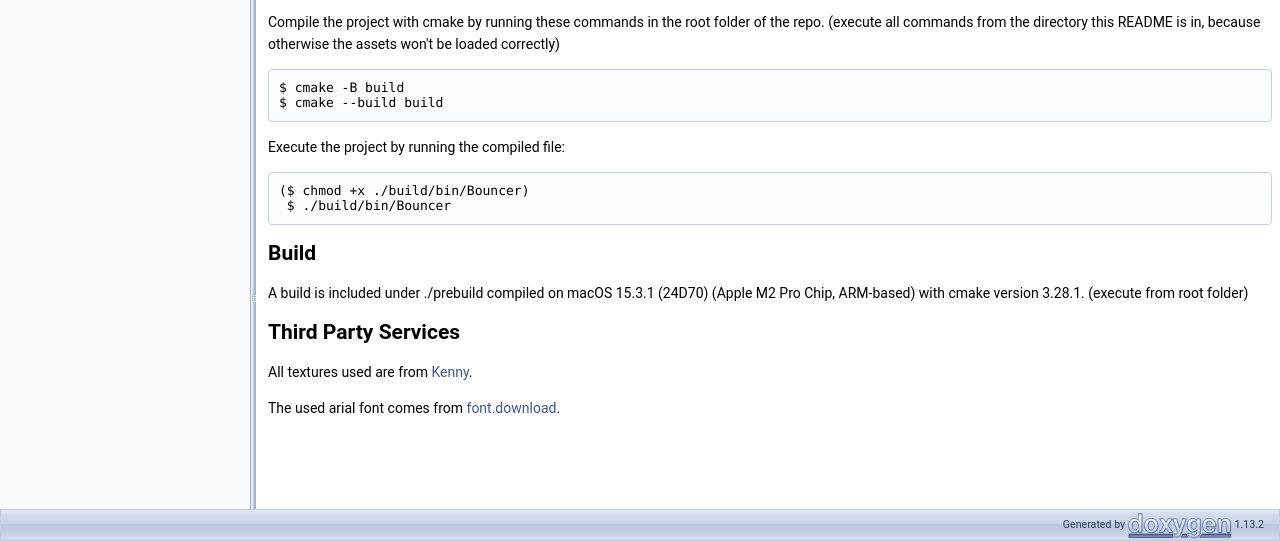
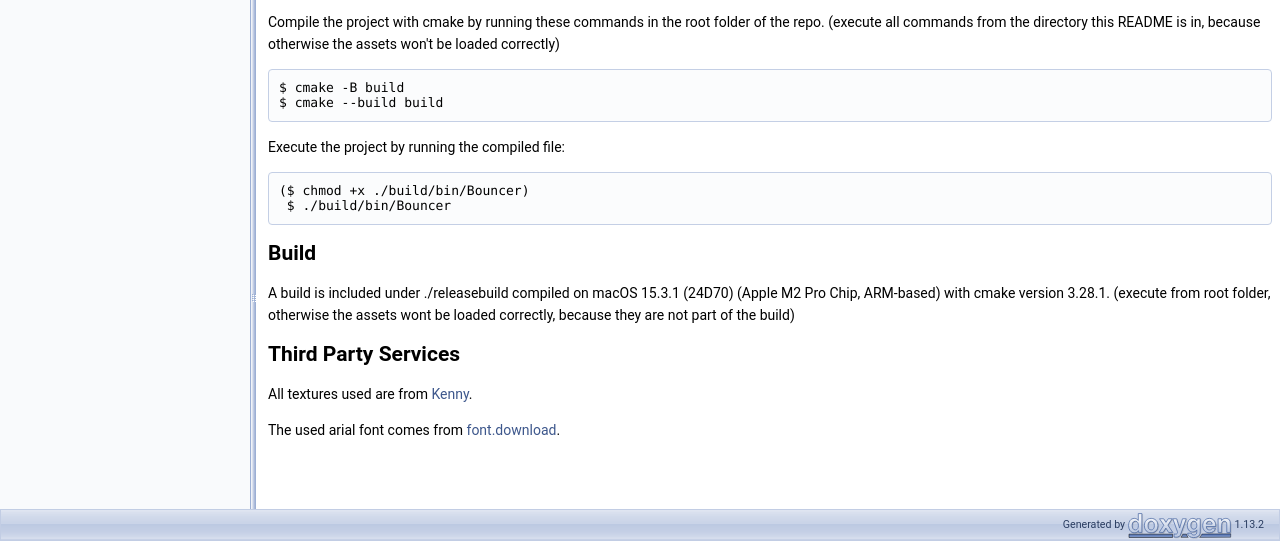
Before and after one commit to Justinus22/Bouncer, a plain HTML site: page documentation/index.html in a window 1280 px wide. Shown: the part 259-800 px from the top of the page. Drawn offline with Linux system fonts and the light colour scheme.

Commit message:
update readme

```diff
--- a/documentation/index.html
+++ b/documentation/index.html
@@ -118,7 +118,7 @@ BOUNCER</h1>
 <div class="line"> $ ./build/bin/Bouncer</div>
 </div><!-- fragment --><h2><a class="anchor" id="autotoc_md1"></a>
 Build</h2>
-<p>A build is included under ./prebuild compiled on macOS 15.3.1 (24D70) (Apple M2 Pro Chip, ARM-based) with cmake version 3.28.1. (execute from root folder)</p>
+<p>A build is included under ./releasebuild compiled on macOS 15.3.1 (24D70) (Apple M2 Pro Chip, ARM-based) with cmake version 3.28.1. (execute from root folder, otherwise the assets wont be loaded correctly, because they are not part of the build)</p>
 <h2><a class="anchor" id="autotoc_md2"></a>
 Third Party Services</h2>
 <p>All textures used are from <a href="https://kenney.nl/assets">Kenny</a>.</p>
```
Also changed, not shown: 1 other file.
